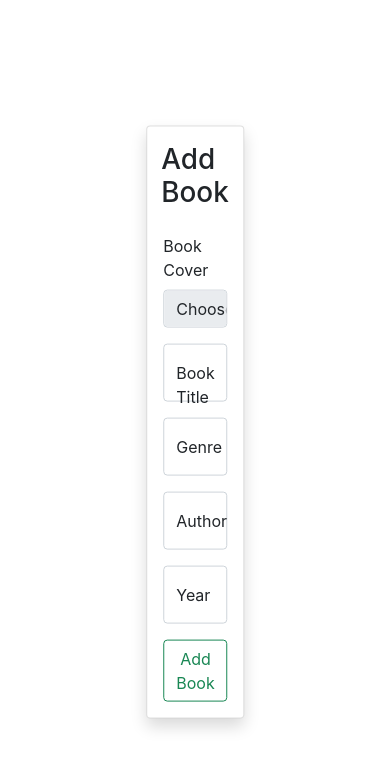
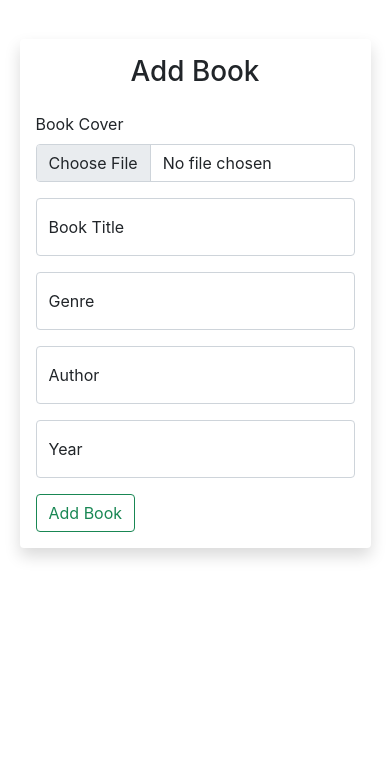
Before and after one commit to Rizkiw/library, a React (Create React App) app in the folder frontend/: page /add in a window 390 px wide. Shown: the top 768 px of the page. Built offline with nearby package versions, Linux system fonts and the light colour scheme.

Commit message:
make it add book page responsive

```diff
--- a/frontend/src/App.css
+++ b/frontend/src/App.css
@@ -13,7 +13,7 @@
 }
 
 .form {
-  margin-top: 3rem;
+  margin-top: 10%;
 }
 
 .form-login {
--- a/frontend/src/components/AddBook.jsx
+++ b/frontend/src/components/AddBook.jsx
@@ -28,8 +28,8 @@ const AddBook = () => {
     };
 
   return (
-    <div className="col">
-      <div className='position-absolute top-50 start-50 translate-middle shadow p-3 mb-5 bg-body rounded card' style={{ width: '25vw' }}>
+    <div className="form">
+      <div className='shadow p-3 mb-5 bg-body rounded card-body'>
         <form onSubmit={saveBook}>
         <label className="label mb-3 nav justify-content-center"><h1 class="card-title ">Add Book</h1></label>
         <label className="label " for="floating">Book Cover</label>
--- a/frontend/src/components/BookList.jsx
+++ b/frontend/src/components/BookList.jsx
@@ -28,7 +28,7 @@ const BookList = () => {
 
   return (
     <div className='form'>
-    <div className="card">
+    <div className="">
         <div className='card-body shadow p-3 mb-5 bg-body rounded'>
         <div className='card-title'><h1>Book List</h1></div>
         <div className="nav">
```
